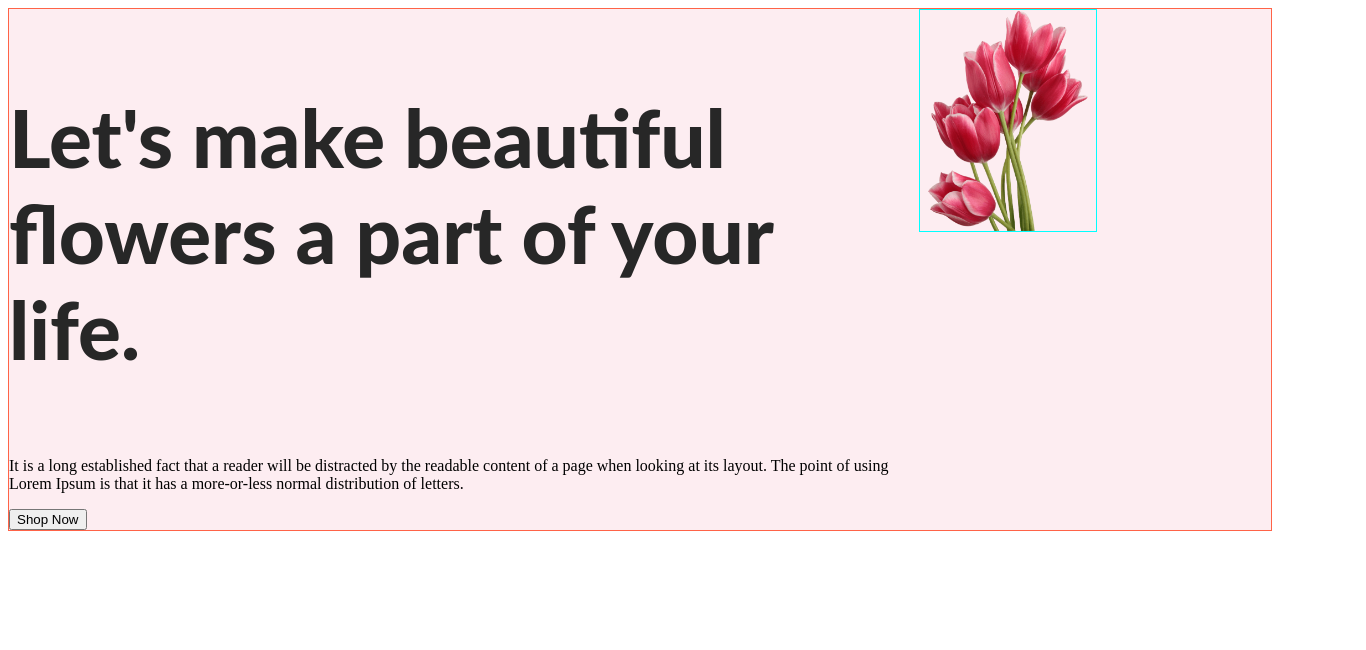
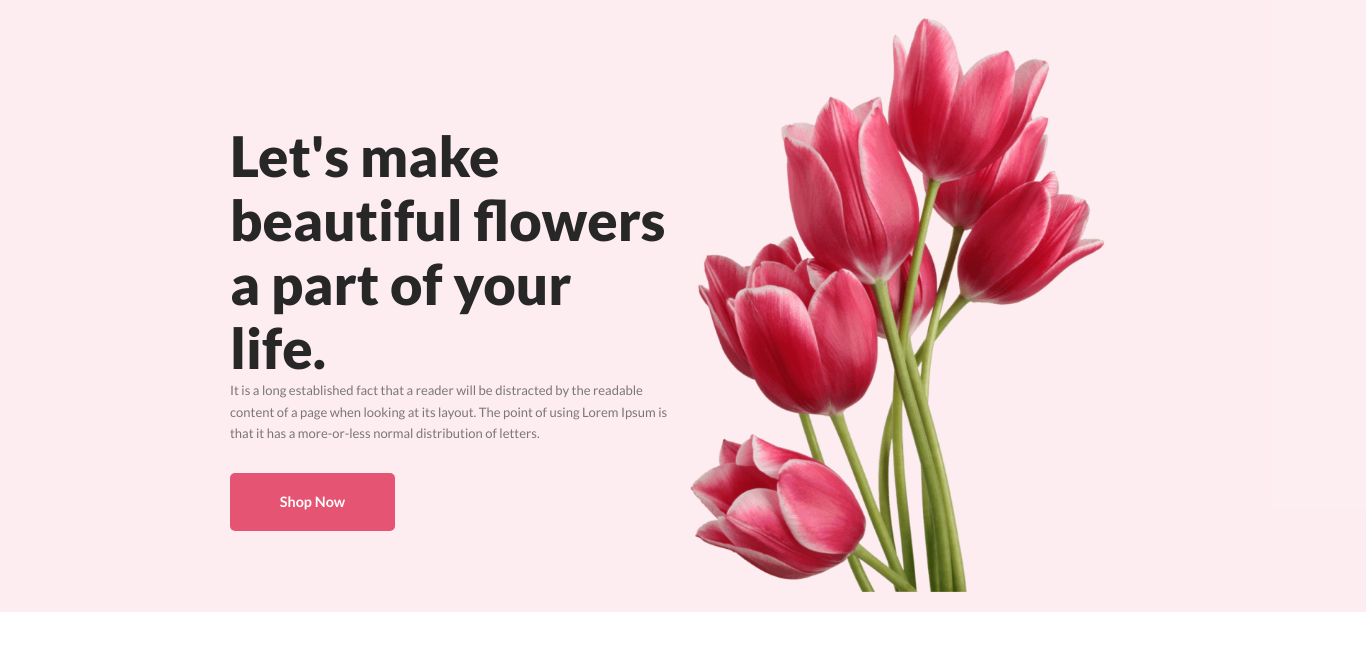
Before and after one commit to nafiz93/flower-shop, a plain HTML site: page index.html in a window 1280 px wide. Shown: the whole page, 1366 px wide, since content can reach past the window. Drawn offline with Linux system fonts and the light colour scheme; a web font is replaced by a local one.

Commit message:
added the header and the

```diff
--- a/Flower Asset/styles/style.css
+++ b/Flower Asset/styles/style.css
@@ -1,20 +1,71 @@
+@import url('https://fonts.googleapis.com/css2?family=Azeret+Mono:ital,wght@0,100..900;1,100..900&family=Lato:ital,wght@0,100;0,300;0,400;0,700;0,900;1,100;1,300;1,400;1,700;1,900&display=swap');
+
+
+
+* {
+    margin: 0px;
+}
+
+
+
 .header {
+    width: 1366px;
+    height: 612px;
     background-color: rgba(229, 84, 115, 0.1);
-    border: 1px solid tomato;
+
     display: flex;
+    justify-content: space-between;
+    align-items: center;
+}
+
+.header-container {
+    width: 508px;
+    height: 364px;
+    /* margin: 185px 960px 135px 230px; */
+    margin-left: 230px;
+
 }
 
 .header-title {
     color: rgb(39, 39, 39);
     font-family: Lato;
-    font-size: 80px;
+    font-size: 56px;
     font-weight: 800;
-    line-height: 96px;
+    line-height: 64px;
     letter-spacing: 0%;
     text-align: left;
 }
 
+.header-description {
+    color: rgba(39, 39, 39, 0.6);
+    font-family: Lato;
+    font-size: 13px;
+    font-weight: 400;
+    line-height: 21.5px;
+    letter-spacing: 0%;
+    text-align: left;
+    margin-bottom: 28px;
+}
+
+/*shared styles*/
+.primary-button {
+    width: 165px;
+    height: 58px;
+    border-radius: 5px;
+
+    background: rgb(229, 84, 115);
+    border-style: none;
+    color: rgb(255, 255, 255);
+    font-family: Lato;
+    font-size: 14.4px;
+    font-weight: 700;
+    line-height: 17.30px;
+    letter-spacing: 0%;
+    text-align: center;
+}
+
 .header img {
-    width: 50%;
-    border: 1px solid aqua;
+    width: 457px;
+    height: 576px;
+    margin-right: 240px;
 }
--- a/index.html
+++ b/index.html
@@ -16,7 +16,7 @@
                 content of
                 a page when looking at its layout. The point of using Lorem Ipsum is that it has a more-or-less normal
                 distribution of letters.</p>
-            <button class="shop">Shop Now</button>
+            <button class="primary-button">Shop Now</button>
         </div>
         <div>
             <img src="/Flower Asset/pngwing 10.png" alt="" class="header-image">
```
